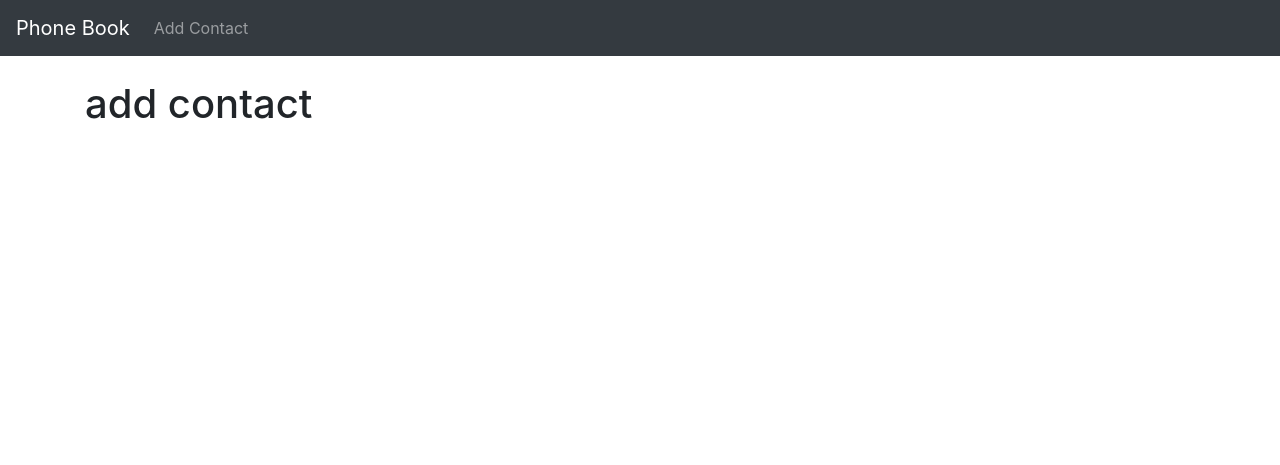
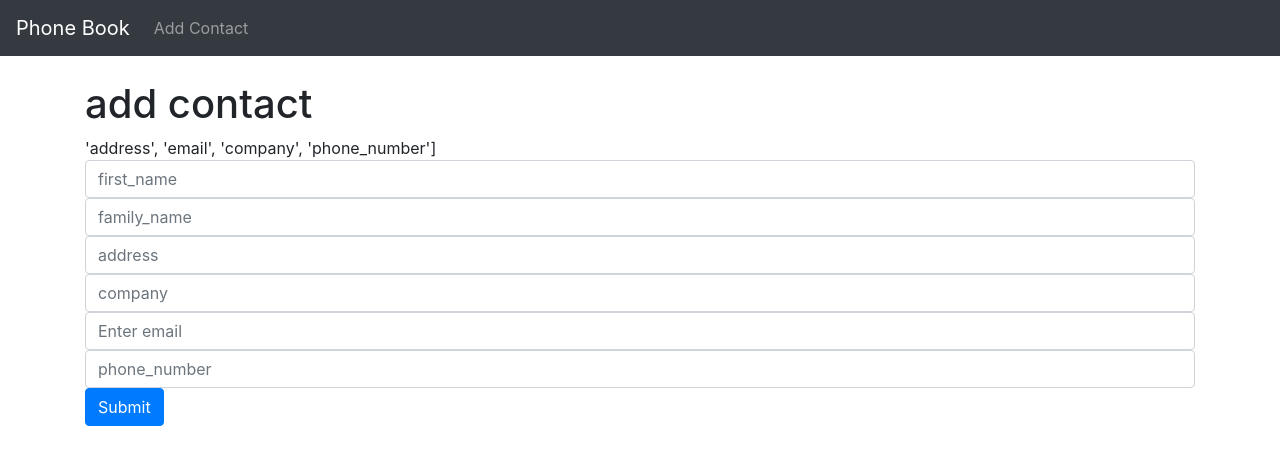
Before and after one commit to kiarash3012/PhoneBook-App, a Django app: page /add_contact in a window 1280 px wide. Shown: the top 465 px of the page. Run offline with Django 3.2, Linux system fonts and the light colour scheme; some libraries are stand-ins or nearby versions.

Commit message:
15 more hours work XD!

```diff
--- a/phone_book_app/templates/add_contact.html
+++ b/phone_book_app/templates/add_contact.html
@@ -1,4 +1,18 @@
 {% extends 'base.html' %}
 {% block content %}
     <h1>add contact</h1>
+    <form method="post">
+        {% csrf_token %}
+        <div class="form-group">
+            'address', 'email', 'company', 'phone_number']
+            <input type="text" class="form-control" id="first_name_id" placeholder="first_name" name="first_name">
+            <input type="text" class="form-control" id="family_name_id" placeholder="family_name" name="family_name">
+            <input type="text" class="form-control" id="address_id" placeholder="address" name="address">
+            <input type="text" class="form-control" id="company_id" placeholder="company" name="company">
+            <input type="email" class="form-control" id="exampleInputEmail1" aria-describedby="emailHelp"
+                   placeholder="Enter email">
+            <input type="text" class="form-control" id="phone_number_id" placeholder="phone_number" name="phone_number">
+            <button type="submit" class="btn btn-primary">Submit</button>
+        </div>
+    </form>
 {% endblock %}
--- a/phone_book_app/views.py
+++ b/phone_book_app/views.py
@@ -1,5 +1,7 @@
 from django.shortcuts import render, redirect
 from .models import Contact
+from .forms import ContactForm
+from django.contrib import messages
 
 
 def home(request):
```
Also changed, not shown: phone_book_app/forms.py (+8 -0 lines).
